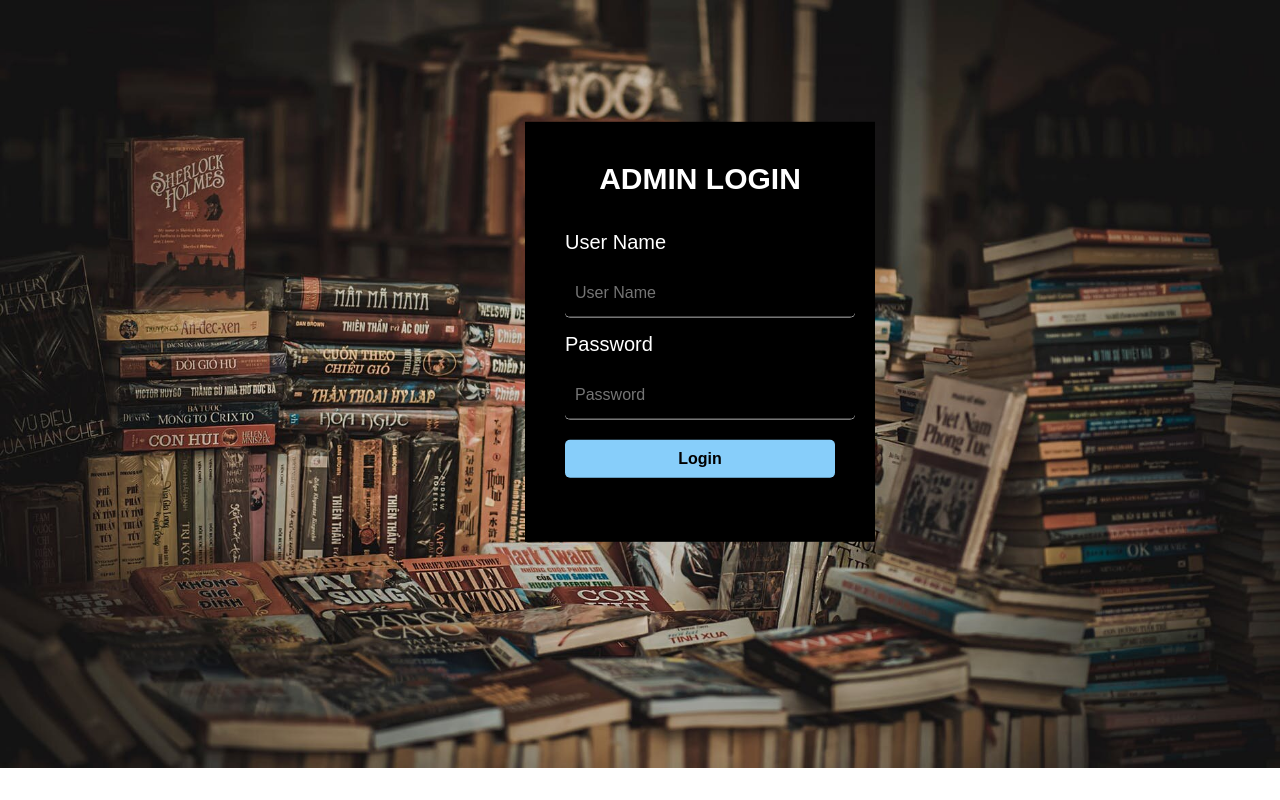
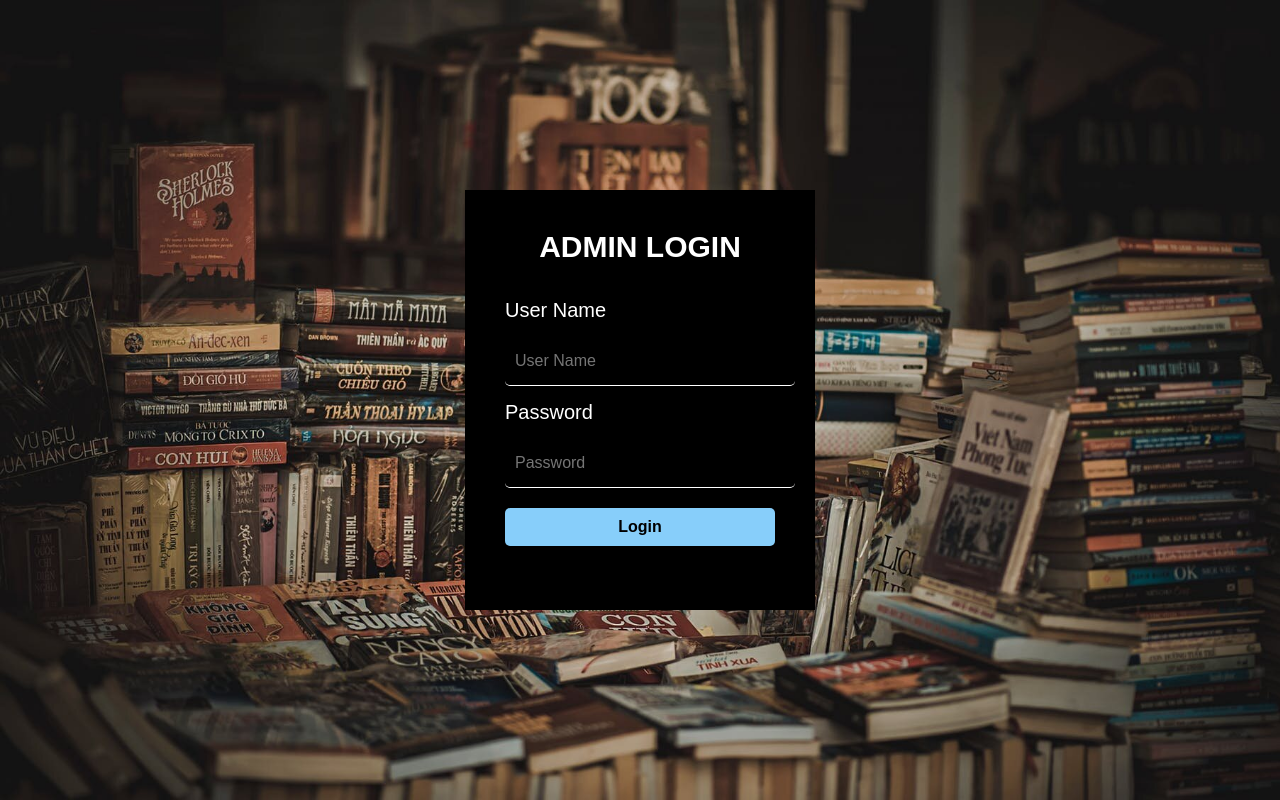
Before and after one commit to islami00/csc-313, a PHP site: page /admin/login.php in a window 1280 px wide. Run offline with PHP 8.4, Linux system fonts and the light colour scheme.

Commit message:
feat: Center login form

```diff
--- a/project/public/astyle.css
+++ b/project/public/astyle.css
@@ -6,6 +6,11 @@ body{
 	background-repeat: no-repeat;
 	background-size: cover;
 	font-family: sans-serif;
+
+	min-height: 100vh;
+	display: flex;
+	align-items: center;
+	justify-content: center;
 }
 
 .admin-login{
@@ -13,9 +18,6 @@ body{
 	height: 420px;
 	background: #000;
 	color: #fff;
-	top: 50%;
-	left: 50%;
-	transform: translate(150%,29%);
 	box-sizing: border-box;
 	padding: 40px 40px;
 	color: #ffffff;
```
Also changed, not shown: project/public/style.css (+5 -3 lines).
